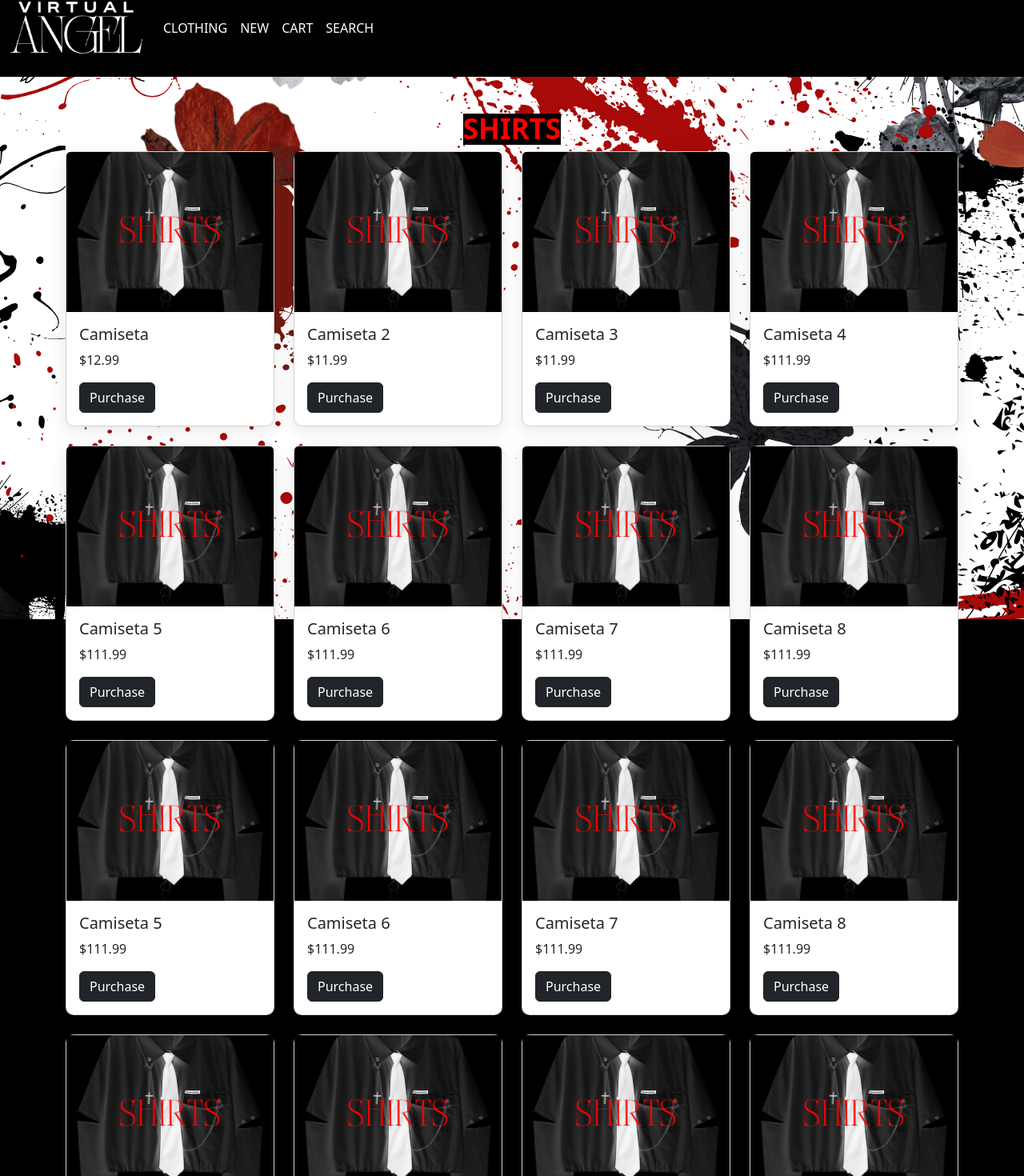
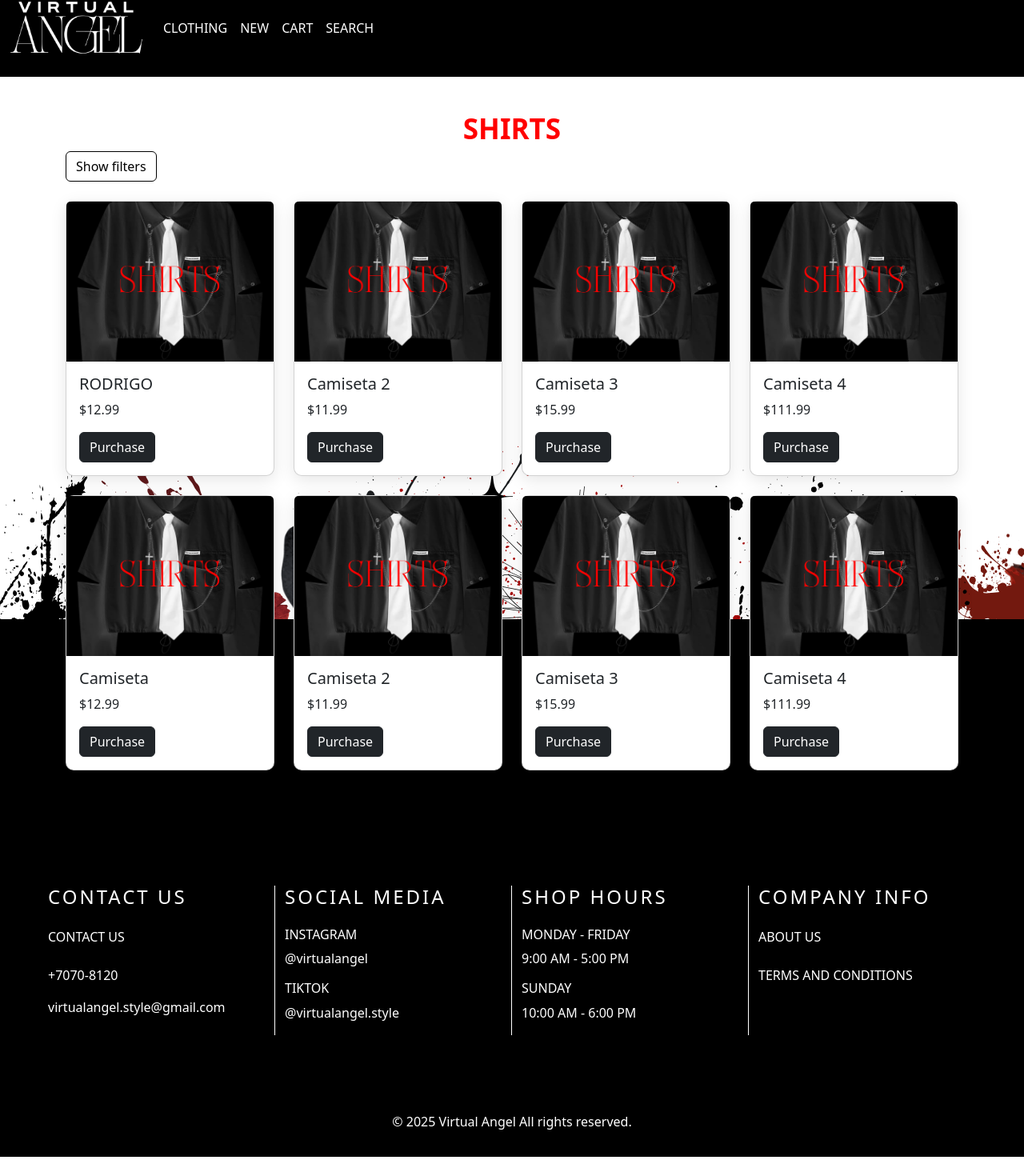
Before and after one commit to jincld/VIRTUAL_ANGEL, a React (Vite) app in the folder frontend/: page /shirts in a window 1280 px wide. Shown: the part 26-1496 px from the top of the page at 80% size. After the commit the page ends 1472 px from the top, so only its background shows below. Built offline with nearby package versions, Linux system fonts and the light colour scheme.

Commit message:
Shirts and filters

```diff
--- a/frontend/src/pages/shirts/Shirts.css
+++ b/frontend/src/pages/shirts/Shirts.css
@@ -1,5 +1,5 @@
 .backshirts {
-    background-image: url('/shirtsbg-small.png');
+    background-image: url('/shirtsback.png');
     background-size: contain 100%; /* Ahora cubre toda la pantalla */
     background-position: center;
     background-repeat: repeat-y; /* Ya no se repite, se adapta al tamaño */
@@ -38,7 +38,6 @@
 
   .shirtstitle {
     color: red; /* Letras rojas */
-    background-color: black; /* Fondo negro */
     font-weight: bold;
     font-size: 35px;
     z-index: 2;
@@ -49,3 +48,73 @@
   .title-wrapper {
     text-align: center;
   }
+
+  .filter-menu {
+    background-color: white;
+    border: 1px solid #ccc;
+    z-index: 2;
+  }
+
+  .btn-limpiar {
+    background-color: #e60000;
+    border-color: #e60000;
+    color: white;
+    transition: background-color 0.3s ease;
+  }
+
+  .btn-limpiar:hover {
+    background-color: #000000;
+    border-color: #000000;
+    color: white;
+    cursor: pointer;
+  }
+
+  .btnfilters {
+    background-color: #ffffff;
+    border-color: #000000;
+    color: #000000;
+    transition: background-color 0.3s ease;
+  }
+
+  .btnfilters:hover {
+    background-color: #000000;
+    border-color: #000000;
+    color: white;
+    cursor: pointer;
+  }
+
+  /* Para navegadores basados en WebKit (Chrome, Safari, etc.) */
+input[type="range"]::-webkit-slider-thumb {
+  -webkit-appearance: none;
+  appearance: none;
+  width: 20px;
+  height: 20px;
+  background: #e60000;
+  border-radius: 50%;
+  cursor: pointer;
+}
+
+/* Para Firefox */
+input[type="range"]::-moz-range-thumb {
+  width: 20px;
+  height: 20px;
+  background: #e60000;
+  border-radius: 50%;
+  cursor: pointer;
+}
+
+/* Para la barra de rango */
+input[type="range"] {
+  width: 100%;
+  height: 8px;
+  background: #ddd;
+  border-radius: 5px;
+  outline: none;
+}
+
+
+  @media (max-width: 1250px) {
+    .backshirts {
+      background-image: url('/shirtsbg-small.png'); /* Cambia aquí a la imagen deseada */
+    }
+  }
--- a/frontend/src/pages/shirts/Shirts.jsx
+++ b/frontend/src/pages/shirts/Shirts.jsx
@@ -1,10 +1,13 @@
-import React, { useEffect } from 'react';
+import React, { useEffect, useState } from 'react';
 import './Shirts.css';
 import AOS from 'aos';
 import 'aos/dist/aos.css';
 import CardClothing from '../../components/cardClothing/CardClothing.jsx';
+import shirtsData from './ShirtsData.jsx';
+
 
 const Shirts = () => {
+
   useEffect(() => {
     AOS.init({
       duration: 1000,  // Duración de la animación
@@ -13,6 +16,35 @@ const Shirts = () => {
       offset: 200,  // Desplazamiento desde el top para que inicie la animación
     });
   }, []);
+
+
+  const [showFilters, setShowFilters] = useState(false);
+const [collectionFilter, setCollectionFilter] = useState('');
+const [colorFilter, setColorFilter] = useState('');
+const [sortOrder, setSortOrder] = useState('');
+const [maxPrice, setMaxPrice] = useState(200);
+
+const toggleFilters = () => setShowFilters(!showFilters);
+
+const clearFilters = () => {
+  setCollectionFilter('');
+  setColorFilter('');
+  setSortOrder('');
+  setMaxPrice(200);
+};
+
+const filteredShirts = shirtsData
+  .filter(shirt =>
+    (collectionFilter ? shirt.coleccion === collectionFilter : true) &&
+    (colorFilter ? shirt.color === colorFilter : true) &&
+    shirt.precio <= maxPrice
+  )
+  .sort((a, b) => {
+    if (sortOrder === 'asc') return a.precio - b.precio;
+    if (sortOrder === 'desc') return b.precio - a.precio;
+    return 0;
+  });
+
 
   return (
     <>
@@ -26,64 +58,86 @@ const Shirts = () => {
         <h1 className="shirtstitle">SHIRTS</h1>
         </div>
 
-        <div className="row row-cols-1 row-cols-sm-2 row-cols-md-3 row-cols-lg-4 g-4 justify-content-center">
+        <div className="filter-wrapper mb-4">
+  <button className="btn btnfilters" onClick={toggleFilters}>
+    {showFilters ? 'Hide filters' : 'Show filters'}
+  </button>
 
-          <div className="col d-flex justify-content-center" data-aos="fade-up">
-            <CardClothing imagen="/shirts1.png" titulo="Camiseta" precio="12.99" enlace="terms" />
-          </div>
-          <div className="col d-flex justify-content-center" data-aos="fade-up">
-            <CardClothing imagen="/shirts1.png" titulo="Camiseta 2" precio="11.99" enlace="terms" />
-          </div>
-          <div className="col d-flex justify-content-center" data-aos="fade-up">
-            <CardClothing imagen="/shirts1.png" titulo="Camiseta 3" precio="11.99" enlace="terms" />
-          </div>
-          <div className="col d-flex justify-content-center" data-aos="fade-up">
-            <CardClothing imagen="/shirts1.png" titulo="Camiseta 4" precio="111.99" enlace="terms" />
-          </div>
+  {showFilters && (
+    <div className="filter-menu p-4 mt-3 rounded shadow-sm">
+      <div className="row">
+        <div className="col-md-4 mb-3">
+          <label className="form-label">Collection:</label>
+          <select className="form-select" value={collectionFilter} onChange={(e) => setCollectionFilter(e.target.value)}>
+            <option value="">All</option>
+            <option value="verano">ANGEL OR CRAZY</option>
+            <option value="invierno">This Is Eclipse</option>
+            <option value="limitada">GOOD BOY GONE BAD</option>
+          </select>
+        </div>
+
+        <div className="col-md-4 mb-3">
+          <label className="form-label">Color:</label>
+          <select className="form-select" value={colorFilter} onChange={(e) => setColorFilter(e.target.value)}>
+            <option value="">All</option>
+            <option value="rojo">Red</option>
+            <option value="negro">Black</option>
+            <option value="blanco">White</option>
+          </select>
+        </div>
+
+        <div className="col-md-4 mb-3">
+          <label className="form-label">Sort by price:</label>
+          <select className="form-select" value={sortOrder} onChange={(e) => setSortOrder(e.target.value)}>
+            <option value="">No order</option>
+            <option value="asc">Ascending</option>
+            <option value="desc">Descending</option>
+          </select>
+        </div>
+      </div>
+
+      <div className="row mt-3 align-items-center">
+        <div className="col-md-9">
+          <label className="form-label">Max. price: ${maxPrice}</label>
+          <input
+            type="range"
+            className="form-range"
+            min="0"
+            max="200"
+            step="1"
+            value={maxPrice}
+            onChange={(e) => setMaxPrice(parseFloat(e.target.value))}
+          />
+        </div>
+        <div className="col-md-3 text-end">
+        <button className="btn btn-limpiar" onClick={clearFilters}>Clear filters</button>
+        </div>
+      </div>
+    </div>
+  )}
+</div>
+
+{filteredShirts.length === 0 && (
+  <div className="text-center text-light bg-dark p-4 rounded my-4 shadow">
+    <h5>No clothes found with the selected filters.    </h5>
+  </div>
+)}
 
 
-          <div className="col d-flex justify-content-center" data-aos="fade-up">
-            <CardClothing imagen="/shirts1.png" titulo="Camiseta 5" precio="111.99" enlace="terms" />
-          </div>
-          <div className="col d-flex justify-content-center" data-aos="fade-up">
-            <CardClothing imagen="/shirts1.png" titulo="Camiseta 6" precio="111.99" enlace="terms" />
-          </div>
-          <div className="col d-flex justify-content-center" data-aos="fade-up">
-            <CardClothing imagen="/shirts1.png" titulo="Camiseta 7" precio="111.99" enlace="terms" />
-          </div>
-          <div className="col d-flex justify-content-center" data-aos="fade-up">
-            <CardClothing imagen="/shirts1.png" titulo="Camiseta 8" precio="111.99" enlace="terms" />
-          </div>
+<div className="row row-cols-1 row-cols-sm-2 row-cols-md-3 row-cols-lg-4 g-4 justify-content-center">
+  {filteredShirts.map((shirt) => (
+    <div className="col d-flex justify-content-center" data-aos="fade-up" key={shirt.id}>
+      <CardClothing
+        imagen={shirt.imagen}
+        titulo={shirt.titulo}
+        precio={shirt.precio}
+        enlace={shirt.enlace}
+      />
+    </div>
+  ))}
+</div>
 
 
-            <div className="col d-flex justify-content-center" data-aos="fade-up">
-            <CardClothing imagen="/shirts1.png" titulo="Camiseta 5" precio="111.99" enlace="terms" />
-          </div>
-          <div className="col d-flex justify-content-center" data-aos="fade-up">
-            <CardClothing imagen="/shirts1.png" titulo="Camiseta 6" precio="111.99" enlace="terms" />
-          </div>
-          <div className="col d-flex justify-content-center" data-aos="fade-up">
-            <CardClothing imagen="/shirts1.png" titulo="Camiseta 7" precio="111.99" enlace="terms" />
-          </div>
-          <div className="col d-flex justify-content-center" data-aos="fade-up">
-            <CardClothing imagen="/shirts1.png" titulo="Camiseta 8" precio="111.99" enlace="terms" />
-          </div>
-
-
-            <div className="col d-flex justify-content-center" data-aos="fade-up">
-            <CardClothing imagen="/shirts1.png" titulo="Camiseta 5" precio="111.99" enlace="terms" />
-          </div>
-          <div className="col d-flex justify-content-center" data-aos="fade-up">
-            <CardClothing imagen="/shirts1.png" titulo="Camiseta 6" precio="111.99" enlace="terms" />
-          </div>
-          <div className="col d-flex justify-content-center" data-aos="fade-up">
-            <CardClothing imagen="/shirts1.png" titulo="Camiseta 7" precio="111.99" enlace="terms" />
-          </div>
-          <div className="col d-flex justify-content-center" data-aos="fade-up">
-            <CardClothing imagen="/shirts1.png" titulo="Camiseta 8" precio="111.99" enlace="terms" />
-          </div>
-
-        </div>
       </div>
     </>
   );
--- /dev/null
+++ b/frontend/src/pages/shirts/ShirtsData.jsx
@@ -0,0 +1,12 @@
+const shirtsData = [
+    { id: 100, imagen: "/shirts1.png", titulo: "RODRIGO", precio: 12.99, coleccion: "verano", color: "rojo", enlace: "#" },
+    { id: 101, imagen: "/shirts1.png", titulo: "Camiseta 2", precio: 11.99, coleccion: "invierno", color: "negro", enlace: "terms" },
+    { id: 102, imagen: "/shirts1.png", titulo: "Camiseta 3", precio: 15.99, coleccion: "limitada", color: "blanco", enlace: "terms" },
+    { id: 103, imagen: "/shirts1.png", titulo: "Camiseta 4", precio: 111.99, coleccion: "verano", color: "negro", enlace: "#" },
+    { id: 104, imagen: "/shirts1.png", titulo: "Camiseta", precio: 12.99, coleccion: "verano", color: "rojo", enlace: "#" },
+    { id: 105, imagen: "/shirts1.png", titulo: "Camiseta 2", precio: 11.99, coleccion: "invierno", color: "negro", enlace: "terms" },
+    { id: 106, imagen: "/shirts1.png", titulo: "Camiseta 3", precio: 15.99, coleccion: "limitada", color: "blanco", enlace: "terms" },
+    { id: 107, imagen: "/shirts1.png", titulo: "Camiseta 4", precio: 111.99, coleccion: "verano", color: "negro", enlace: "#" }
+  ];
+
+  export default shirtsData;
```
Also changed, not shown: frontend/public/shirtsback.png (added), frontend/public/shirtsbg-small.png.
